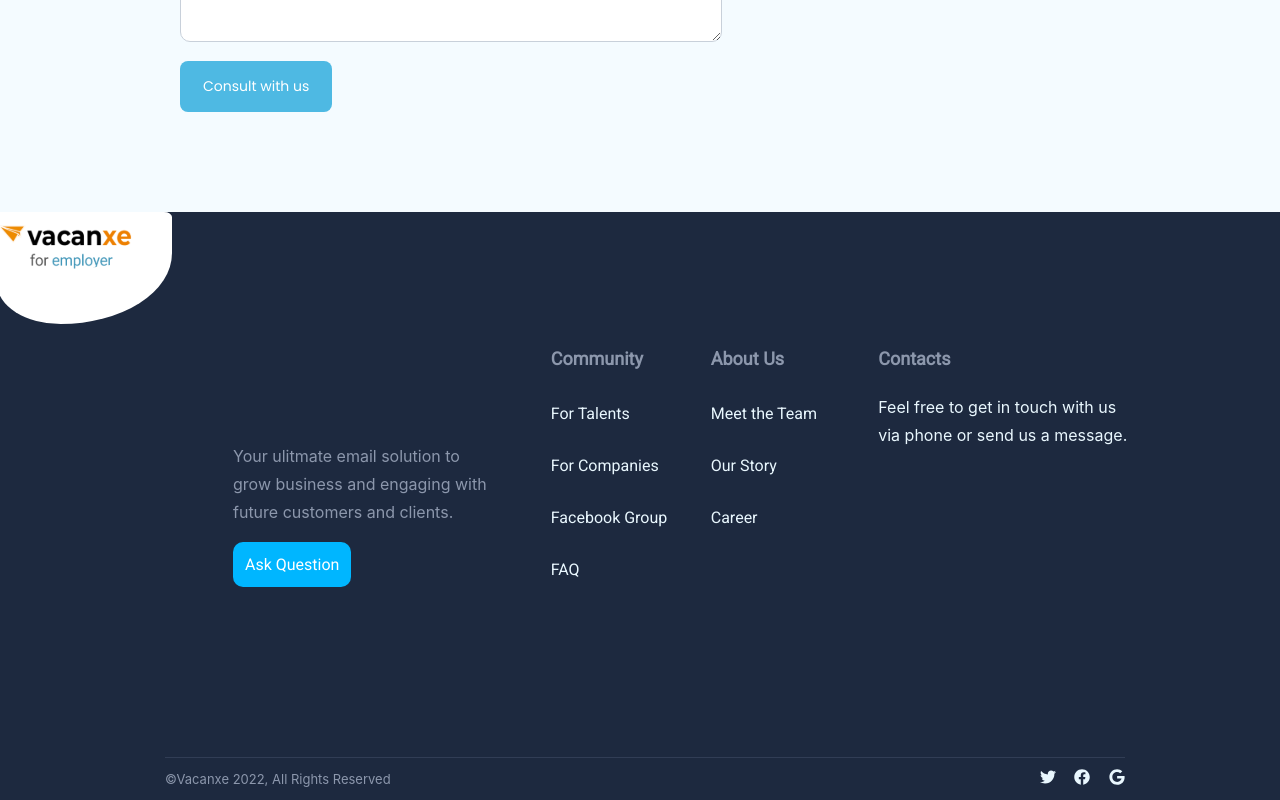
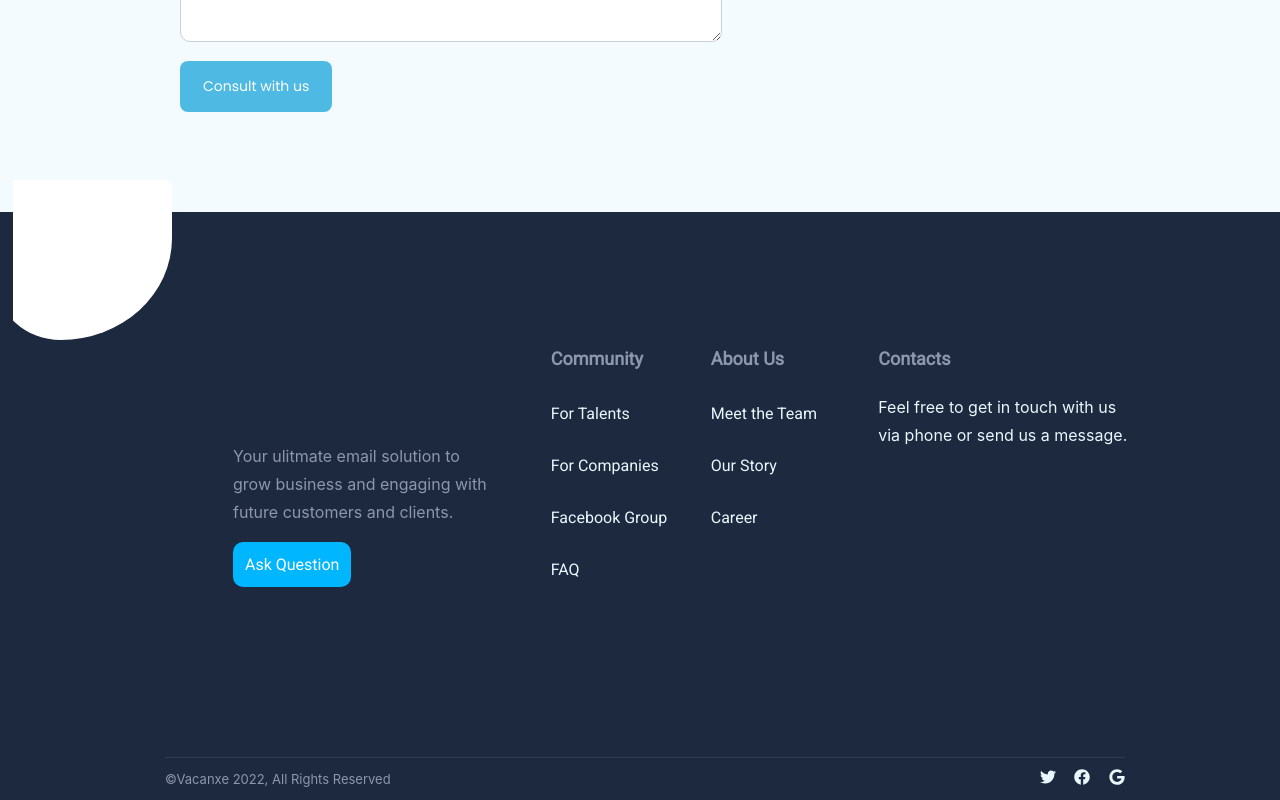
Before and after one commit to Farouk-Adedamola/Vacanxe, a React (Create React App) app: page / in a window 1280 px wide. Shown: the part 2898-3698 px from the top of the page. Built offline with nearby package versions, Linux system fonts and the light colour scheme.

Commit message:
commit footer change

```diff
--- a/src/Components/Footer/Footer.js
+++ b/src/Components/Footer/Footer.js
@@ -11,8 +11,8 @@ const Footer = () => {
     <Fragment>
       <section className={classes.section}>
         <div className={classes.image}>
-          {/* <img src={oval} alt="oval" /> */}
-          <img src={logo} alt="logo" />
+          <img src={oval} alt="oval" />
+          {/* <img src={logo} alt="logo" /> */}
         </div>
       </section>
       <section className={classes.secondSection}>
--- a/src/Components/Footer/Footer.module.css
+++ b/src/Components/Footer/Footer.module.css
@@ -126,7 +126,8 @@ h4 {
   }
   .image {
     position: absolute;
-    top: 0;
+    top: -2rem;
+    overflow: hidden;
     left: -4.5rem;
   }
 
```
